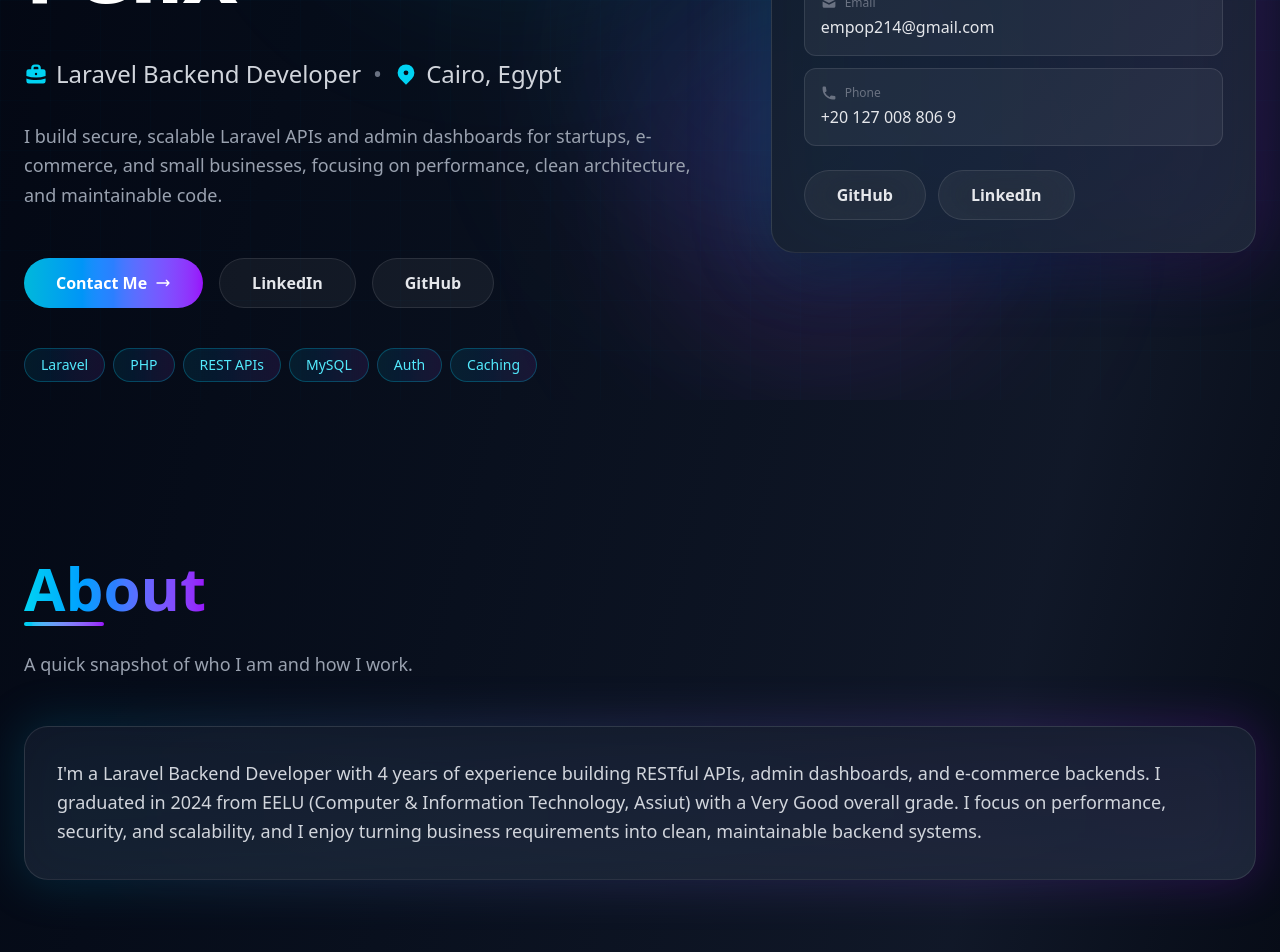
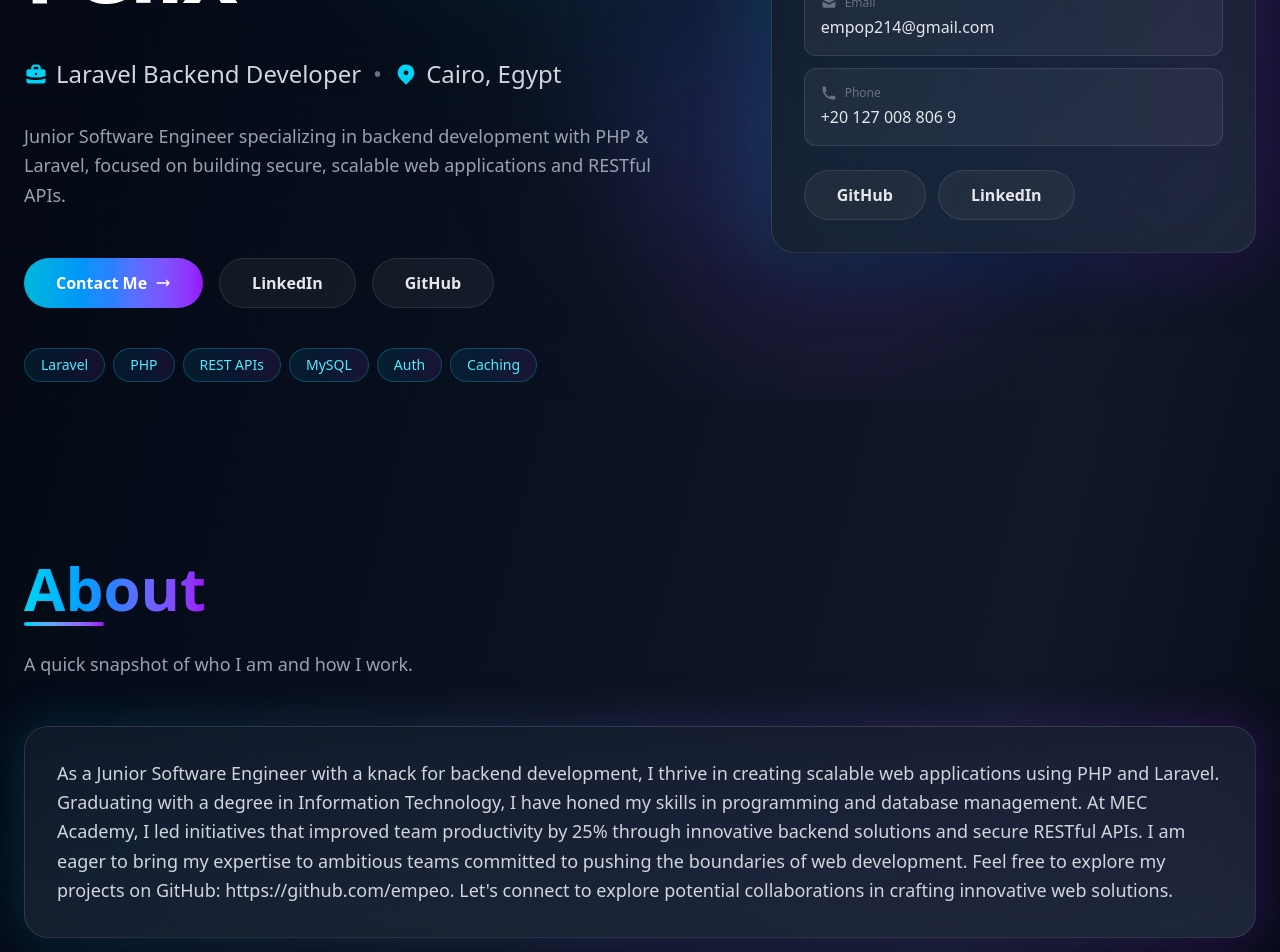
Before and after one commit to empeo/abanoub-protofolio, a React (Vite) app: page / in a window 1280 px wide. Shown: the part 400-1352 px from the top of the page. Built offline with nearby package versions, Linux system fonts and the light colour scheme.

Commit message:
portofio

```diff
--- a/src/App.jsx
+++ b/src/App.jsx
@@ -264,8 +264,7 @@ export default function App() {
 
               {/* Description */}
               <p className="text-base md:text-lg text-gray-400 max-w-2xl leading-relaxed">
-                I build secure, scalable Laravel APIs and admin dashboards for startups, e-commerce, and small businesses,
-                focusing on performance, clean architecture, and maintainable code.
+                Junior Software Engineer specializing in backend development with PHP & Laravel, focused on building secure, scalable web applications and RESTful APIs.
               </p>
 
               {/* CTA Buttons */}
@@ -365,10 +364,14 @@ export default function App() {
             <div className="absolute -inset-1 bg-gradient-to-r from-cyan-600 to-purple-600 rounded-3xl blur-xl opacity-20 group-hover:opacity-40 transition duration-500" />
             <div className="relative rounded-3xl bg-gradient-to-br from-gray-900/90 to-gray-800/90 border border-white/10 p-6 md:p-8 backdrop-blur-xl hover:scale-[1.02] transition-transform duration-500">
               <p className="text-base md:text-lg text-gray-300 leading-relaxed">
-                I'm a Laravel Backend Developer with 4 years of experience building RESTful APIs, admin dashboards, and
-                e-commerce backends. I graduated in 2024 from EELU (Computer & Information Technology, Assiut) with a Very
-                Good overall grade. I focus on performance, security, and scalability, and I enjoy turning business
-                requirements into clean, maintainable backend systems.
+                As a Junior Software Engineer with a knack for backend development,
+                I thrive in creating scalable web applications using PHP and Laravel.
+                Graduating with a degree in Information Technology,
+                I have honed my skills in programming and database management.
+                At MEC Academy, I led initiatives that improved team productivity by 25% through innovative backend solutions and secure RESTful APIs.
+                I am eager to bring my expertise to ambitious teams committed to pushing the boundaries of web development.
+                Feel free to explore my projects on GitHub: https://github.com/empeo.
+                Let's connect to explore potential collaborations in crafting innovative web solutions.
               </p>
             </div>
           </div>
```
